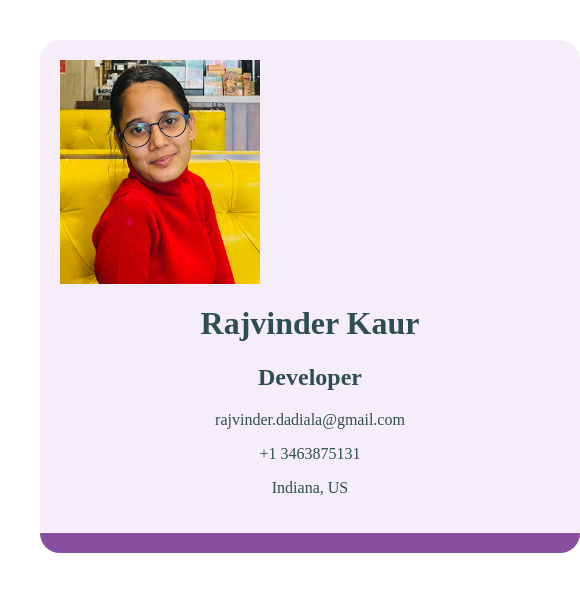
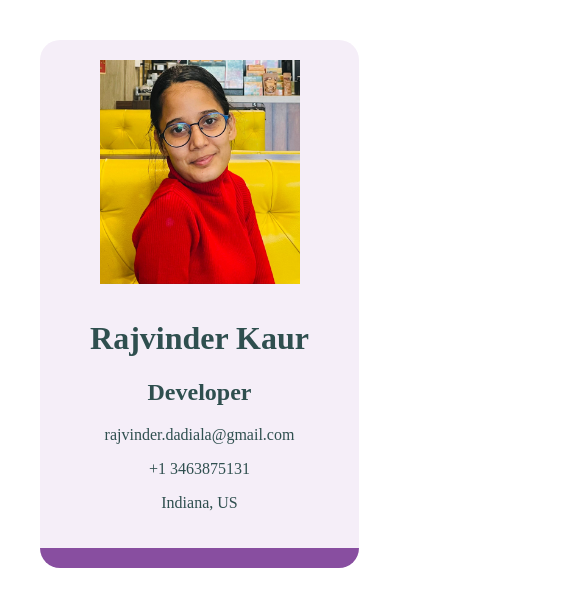
Before and after one commit to kaurr26/business_card, a plain HTML site: page index.html in a window 390 px wide. Shown: the whole page, 580 px wide, since content can reach past the window. Drawn offline with Linux system fonts and the light colour scheme; a web font is replaced by a local one.

Commit message:
Update style.css

```diff
--- a/style.css
+++ b/style.css
@@ -5,6 +5,7 @@ body {
 
 .avatar {
    width : 200px;
+   margin-bottom: 15px;
 }
 
 
@@ -21,13 +22,16 @@ body {
    display: flex;
    flex-wrap: wrap;
    justify-content: space-around;
-   width: 500;
+   width: 500px;
+   width: 90%;
    text-align: center;
    background: #f5eef8;
    color: darkslategrey;
    font-family: "Gowun Batang", serif;
    border-bottom: 20px solid #884ea0;
    margin: auto;
+   justify-content: center;
+   align-items: center;
 
 
 
```
